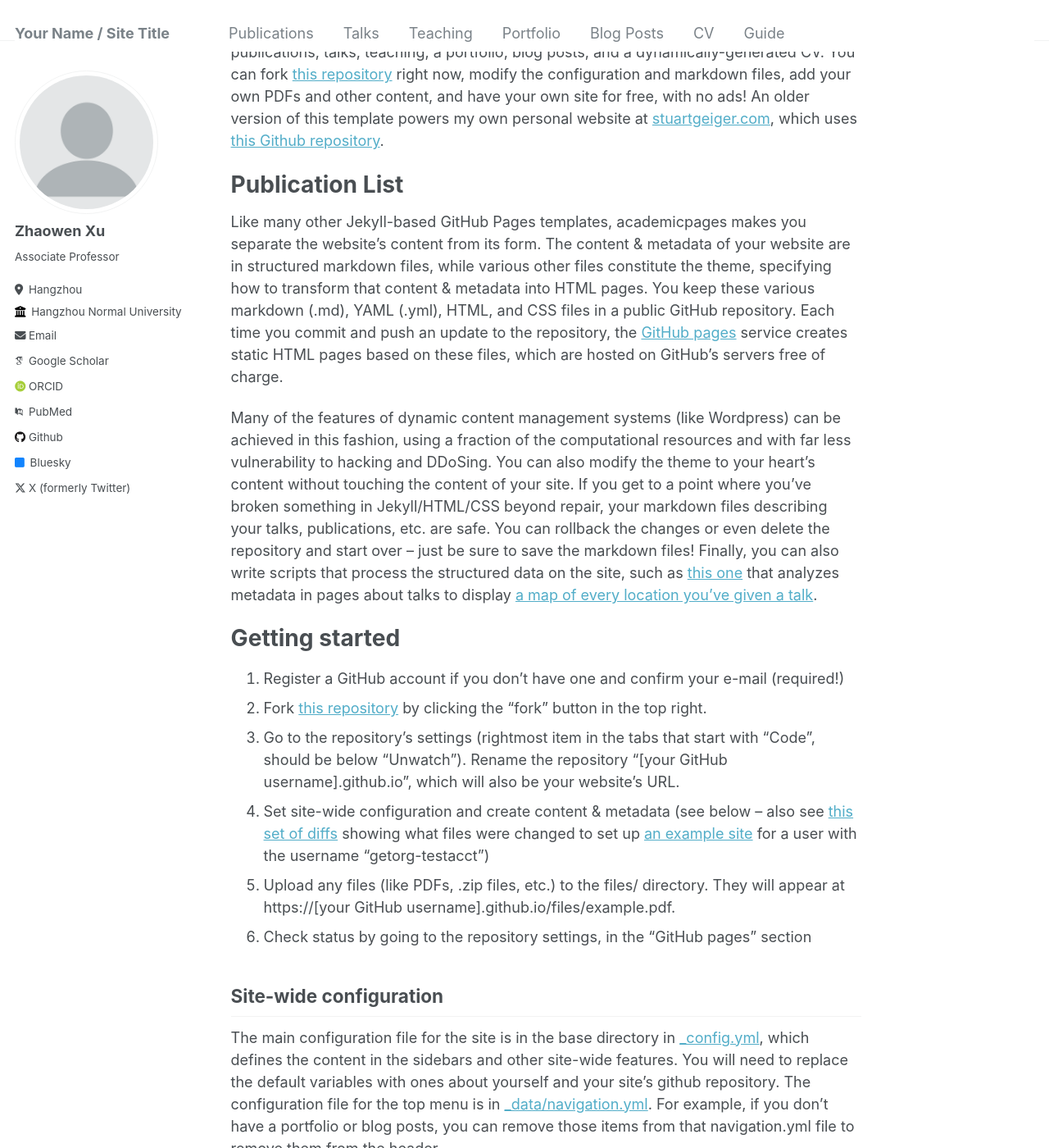
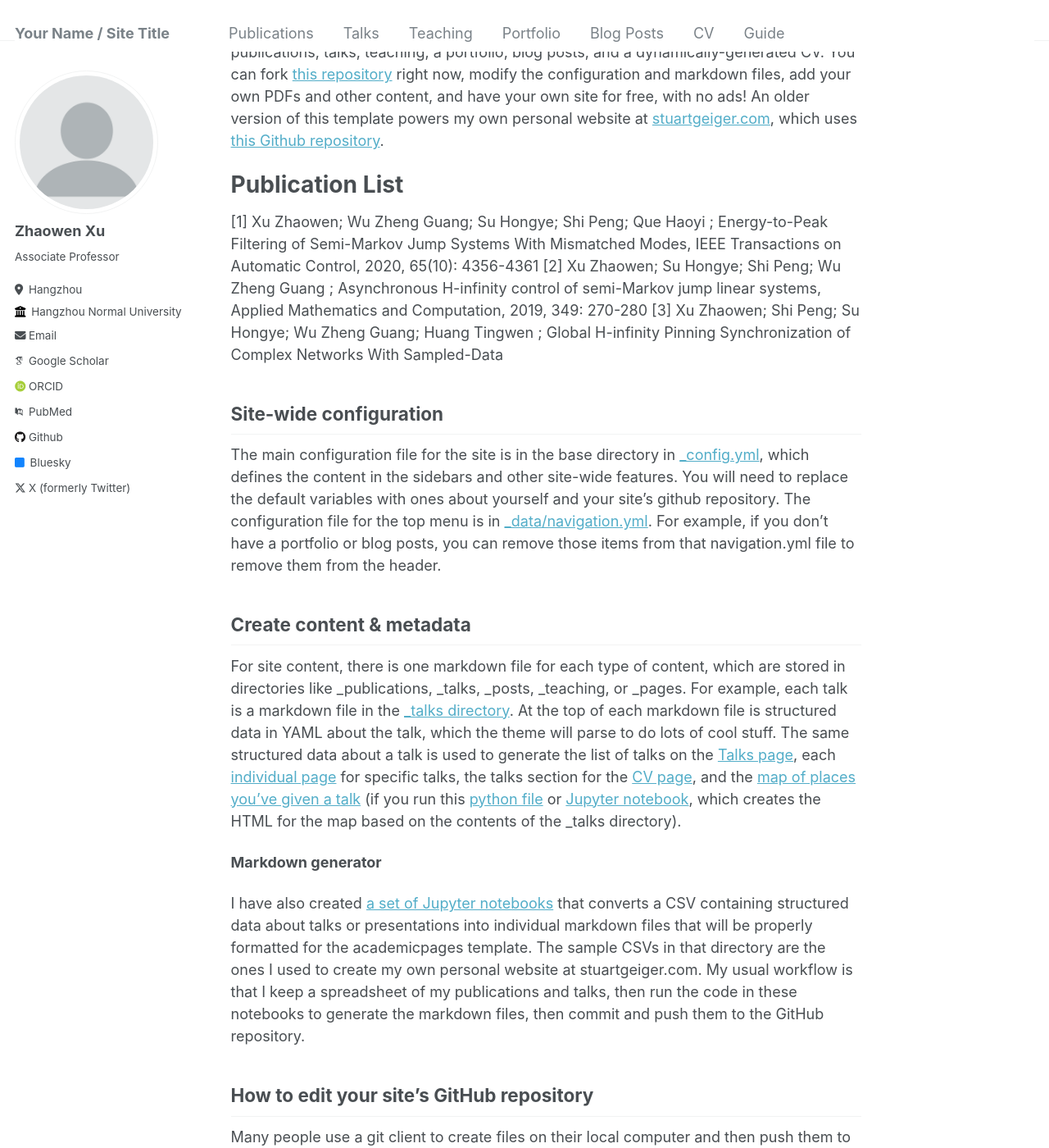
Before and after one commit to zhaowens/homepage, a Jekyll site: the page built from _pages/about.md, in a window 1280 px wide and 1400 px high, scrolled down 241 px. Shown: the whole window at 82% size. Built offline with Jekyll 4.4.1, drawn with Linux system fonts in a browser that asks for light colours; some web fonts are replaced.

Commit message:
Update about.md

```diff
--- a/_pages/about.md
+++ b/_pages/about.md
@@ -11,18 +11,9 @@ redirect_from:
 
 Publication List
 ======
-Like many other Jekyll-based GitHub Pages templates, academicpages makes you separate the website's content from its form. The content & metadata of your website are in structured markdown files, while various other files constitute the theme, specifying how to transform that content & metadata into HTML pages. You keep these various markdown (.md), YAML (.yml), HTML, and CSS files in a public GitHub repository. Each time you commit and push an update to the repository, the [GitHub pages](https://pages.github.com/) service creates static HTML pages based on these files, which are hosted on GitHub's servers free of charge.
-
-Many of the features of dynamic content management systems (like Wordpress) can be achieved in this fashion, using a fraction of the computational resources and with far less vulnerability to hacking and DDoSing. You can also modify the theme to your heart's content without touching the content of your site. If you get to a point where you've broken something in Jekyll/HTML/CSS beyond repair, your markdown files describing your talks, publications, etc. are safe. You can rollback the changes or even delete the repository and start over -- just be sure to save the markdown files! Finally, you can also write scripts that process the structured data on the site, such as [this one](https://github.com/academicpages/academicpages.github.io/blob/master/talkmap.ipynb) that analyzes metadata in pages about talks to display [a map of every location you've given a talk](https://academicpages.github.io/talkmap.html).
-
-Getting started
-======
-1. Register a GitHub account if you don't have one and confirm your e-mail (required!)
-1. Fork [this repository](https://github.com/academicpages/academicpages.github.io) by clicking the "fork" button in the top right.
-1. Go to the repository's settings (rightmost item in the tabs that start with "Code", should be below "Unwatch"). Rename the repository "[your GitHub username].github.io", which will also be your website's URL.
-1. Set site-wide configuration and create content & metadata (see below -- also see [this set of diffs](http://archive.is/3TPas) showing what files were changed to set up [an example site](https://getorg-testacct.github.io) for a user with the username "getorg-testacct")
-1. Upload any files (like PDFs, .zip files, etc.) to the files/ directory. They will appear at https://[your GitHub username].github.io/files/example.pdf.
-1. Check status by going to the repository settings, in the "GitHub pages" section
+[1]	Xu Zhaowen; Wu Zheng Guang; Su Hongye; Shi Peng; Que Haoyi ; Energy-to-Peak Filtering of Semi-Markov Jump Systems With Mismatched Modes, IEEE Transactions on Automatic Control, 2020, 65(10): 4356-4361
+[2]	Xu Zhaowen; Su Hongye; Shi Peng; Wu Zheng Guang ; Asynchronous H-infinity control of semi-Markov jump linear systems, Applied Mathematics and Computation, 2019, 349: 270-280
+[3]	Xu Zhaowen; Shi Peng; Su Hongye; Wu Zheng Guang; Huang Tingwen ; Global H-infinity Pinning Synchronization of Complex Networks With Sampled-Data
 
 Site-wide configuration
 ------
```
